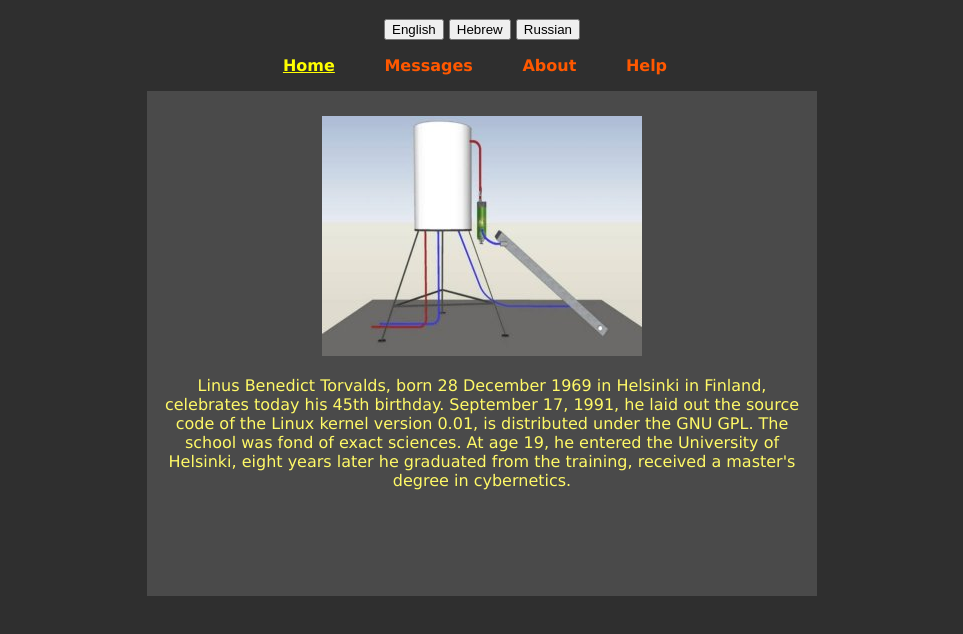
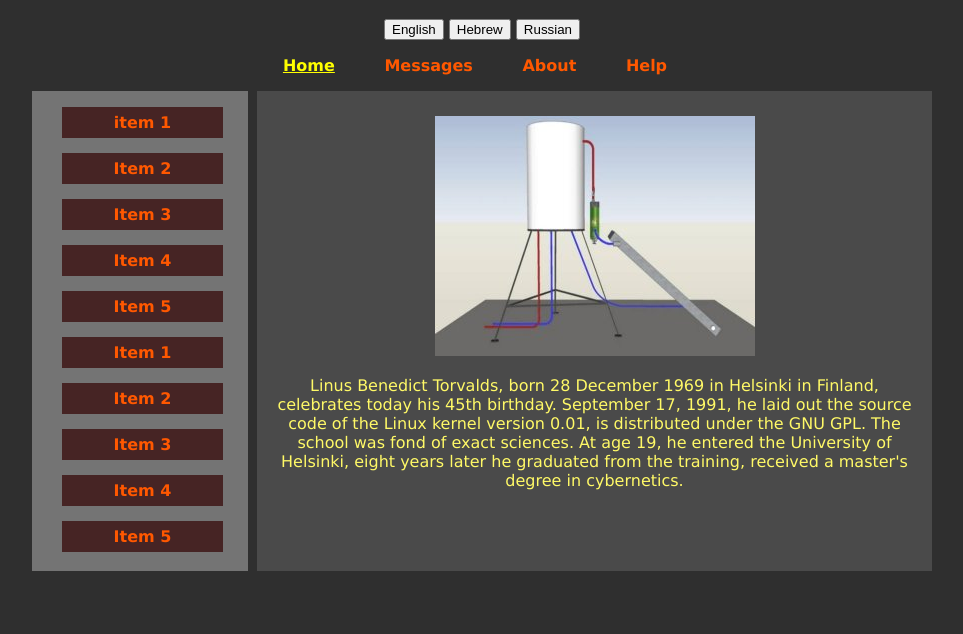
Before and after one commit to void-false/summershop, a plain HTML site: page index.html in a window 1280 px wide. Shown: the part 62-696 px from the top of the page, without its empty margins (158-1121 px from the left). Drawn offline with nearby package versions, Linux system fonts and the light colour scheme.

Commit message:
Add sidebar

```diff
--- a/css/style.css
+++ b/css/style.css
@@ -1,3 +1,7 @@
+* {
+    box-sizing: border-box;
+}
+
 body {
     font-family: Verdana, Geneva, sans-serif;
     color: #ff5800;
@@ -28,8 +32,36 @@ ul li{
     text-decoration: underline;
 }
 
-.main{
-    width: 640px;
+.outer {
+    margin: 0 auto;
+    width: 900px;
+}
+
+.goods {
+    float: left;
+    width: 24%;
+    height: 480px;
+    background-color: #747474;
+}
+
+.goods li {
+    display: block;
+    margin: 15px 25px 0 0;
+    background-color: #462424;
+    padding: 6px 0;
+}
+
+.goods li:hover {
+    text-decoration: none;
+    padding: 5px 0;
+    border: 1px solid red;
+    background-color: #6a4e42;
+}
+
+
+.main {
+    float: right;
+    width: 75%;
     height: 480px;
     margin: 0 auto;
     padding: 25px 15px 0 15px;
--- a/index.html
+++ b/index.html
@@ -20,10 +20,31 @@
                 <li id="li3">About</li>
                 <li id="li4">Help</li>
             </ul>
-            <div class="main">
-                <img id="figure" src="img/boiler1.jpg">
-                <div id="data"></div>
+
+            <div class="outer">
+                <div class="goods">
+                    <ul>
+                        <li>item 1</li>
+                        <li>Item 2</li>
+                        <li>Item 3</li>
+                        <li>Item 4</li>
+                        <li>Item 5</li>
+                        <li>Item 1</li>
+                        <li>Item 2</li>
+                        <li>Item 3</li>
+                        <li>Item 4</li>
+                        <li>Item 5</li>
+                    </ul>
+
+
+                </div>
+                <div class="main">
+                    <img id="figure" src="img/boiler1.jpg">
+                    <div id="data"></div>
+                </div>
             </div>
+
+
         </div>
 
 
```
